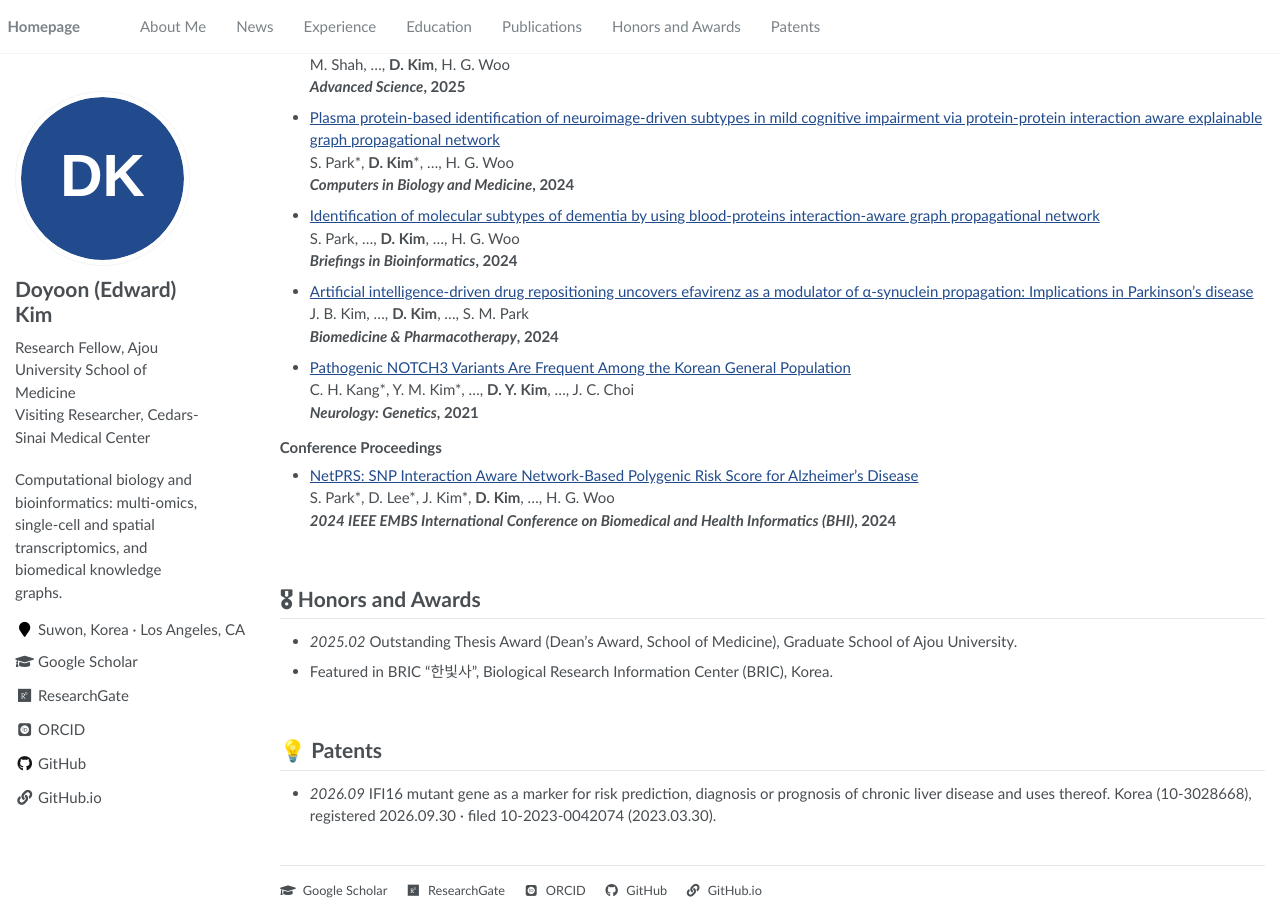
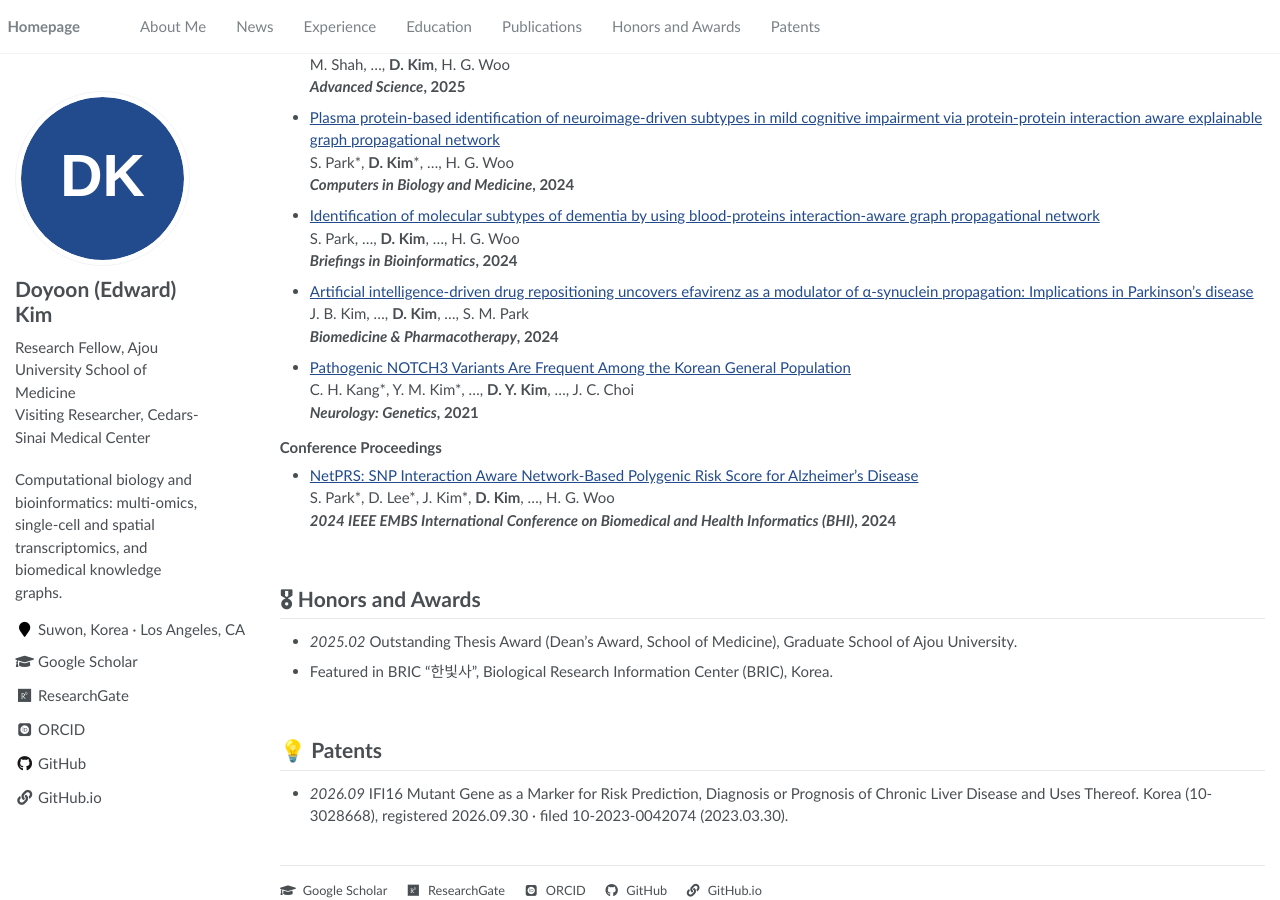
Before and after one commit to doyoonkim-ed/doyoonkim-ed.github.io, a Jekyll site: the page built from _pages/about.md, in a window 1280 px wide and 900 px high, scrolled down 1123 px. Built offline with Jekyll 4.4.1, drawn with Linux system fonts in a browser that asks for light colours; some web fonts are replaced.

Commit message:
Use official English patent title
Co-Authored-By: Claude Opus 5.5 <noreply@anthropic.com>
Claude-Session: https://claude.ai/code/session_01QJZZDb9s9CxVdjUGw7qkxB

```diff
--- a/_pages/about.md
+++ b/_pages/about.md
@@ -77,4 +77,4 @@ My current research focuses on:
 - Featured in BRIC "한빛사", Biological Research Information Center (BRIC), Korea.
 
 # 💡 Patents
-- *2026.09* IFI16 mutant gene as a marker for risk prediction, diagnosis or prognosis of chronic liver disease and uses thereof. Korea (10-3028668), registered 2026.09.30 · filed 10-2023-0042074 (2023.03.30).
+- *2026.09* IFI16 Mutant Gene as a Marker for Risk Prediction, Diagnosis or Prognosis of Chronic Liver Disease and Uses Thereof. Korea (10-3028668), registered 2026.09.30 · filed 10-2023-0042074 (2023.03.30).
```
